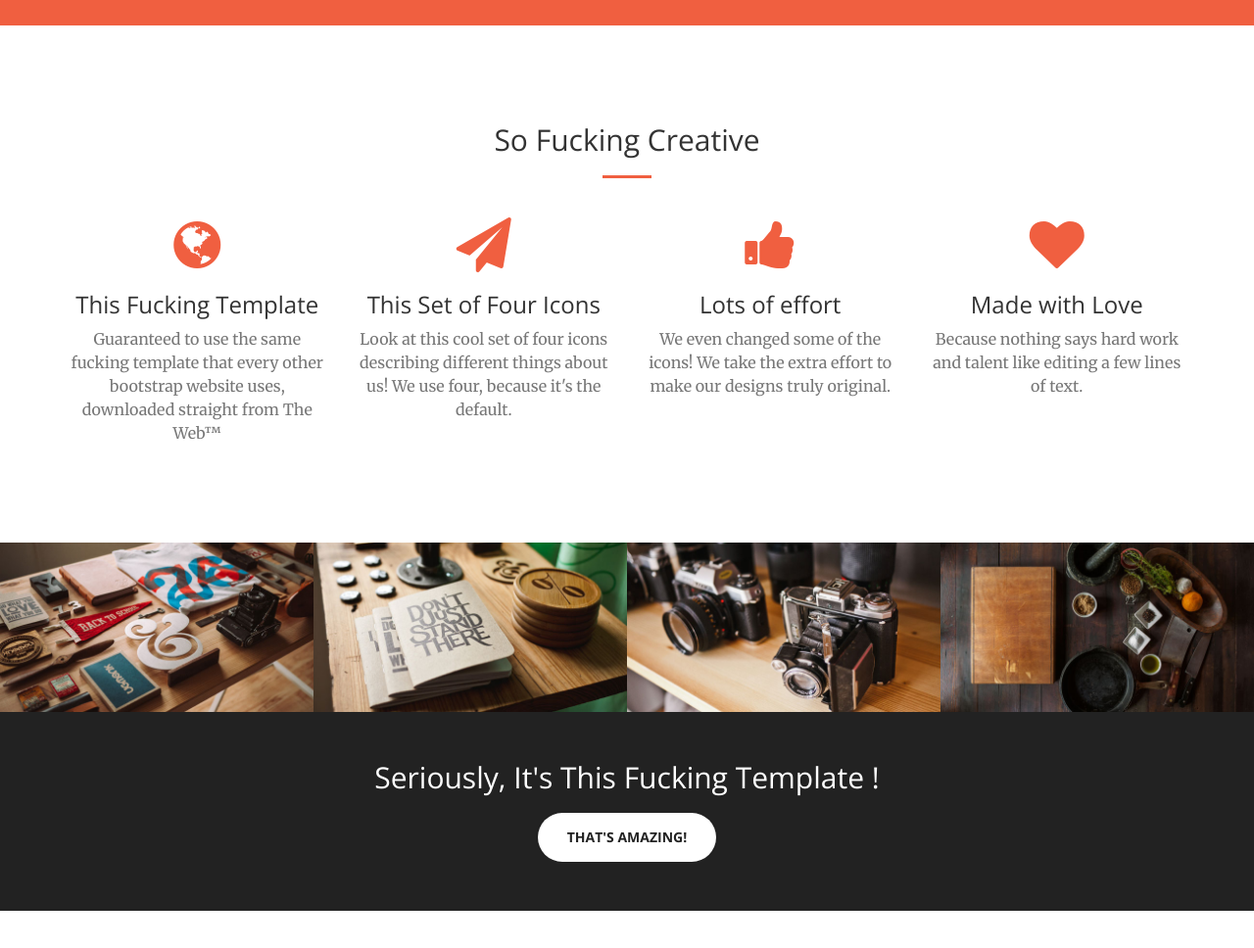
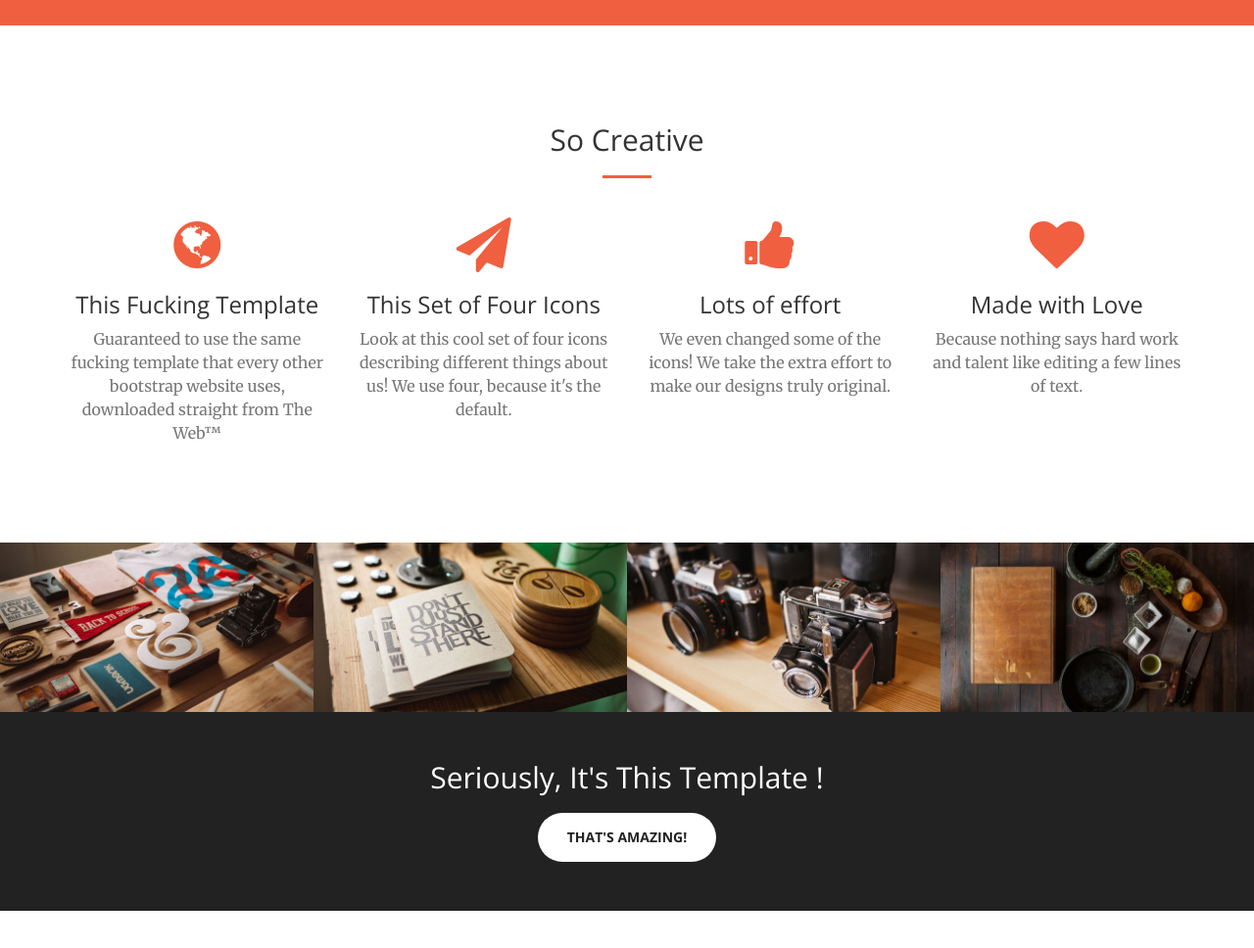
Before and after one commit to frontieres/frontieres.test, a plain HTML site: page index.html in a window 1280 px wide. Shown: the part 1240-2208 px from the top of the page at 98% size. Drawn offline with nearby package versions, Linux system fonts and the light colour scheme.

Commit message:
Update index.html

```diff
--- a/index.html
+++ b/index.html
@@ -99,7 +99,7 @@
         <div class="container">
             <div class="row">
                 <div class="col-lg-12 text-center">
-                    <h2 class="section-heading">So Fucking Creative</h2>
+                    <h2 class="section-heading">So Creative</h2>
                     <hr class="primary">
                 </div>
             </div>
@@ -208,7 +208,7 @@
     <aside class="bg-dark">
         <div class="container text-center">
             <div class="call-to-action">
-                <h2>Seriously, It's This Fucking Template !</h2>
+                <h2>Seriously, It's This Template !</h2>
                 <a href="index.html#" class="btn btn-default btn-xl wow tada">That's Amazing!</a>
             </div>
         </div>
```
